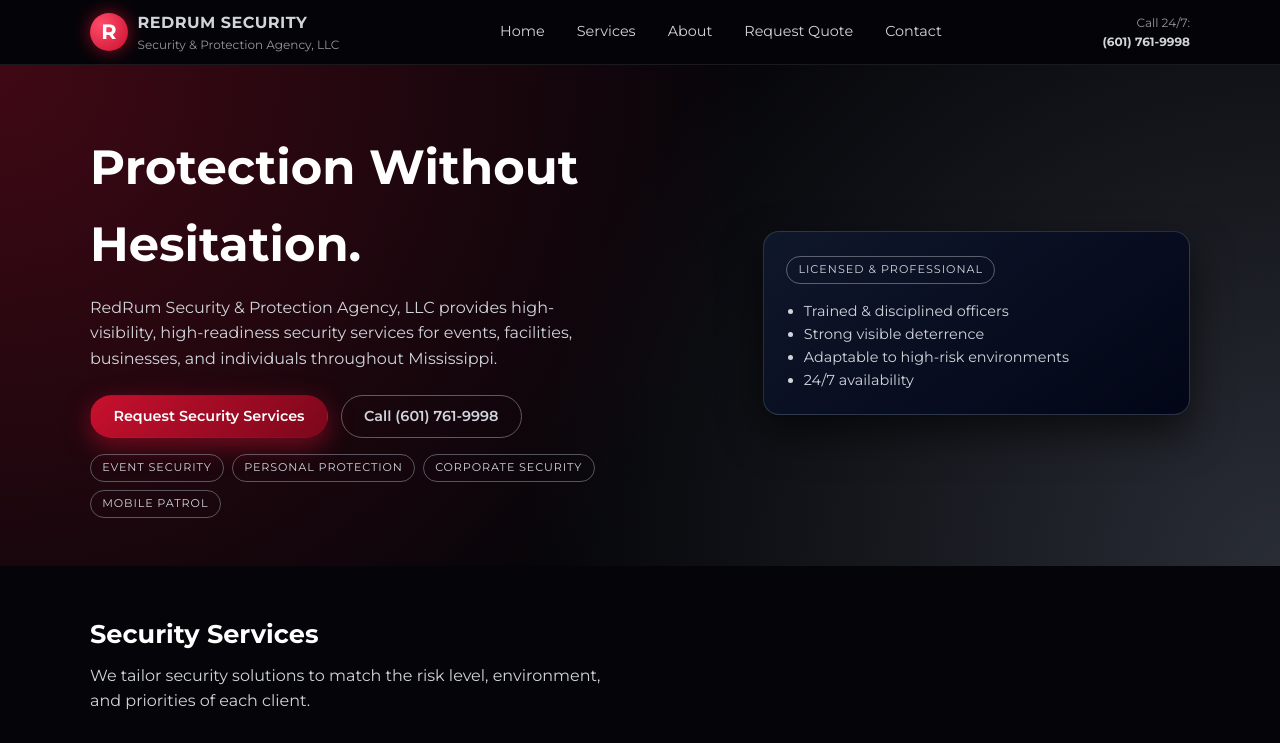
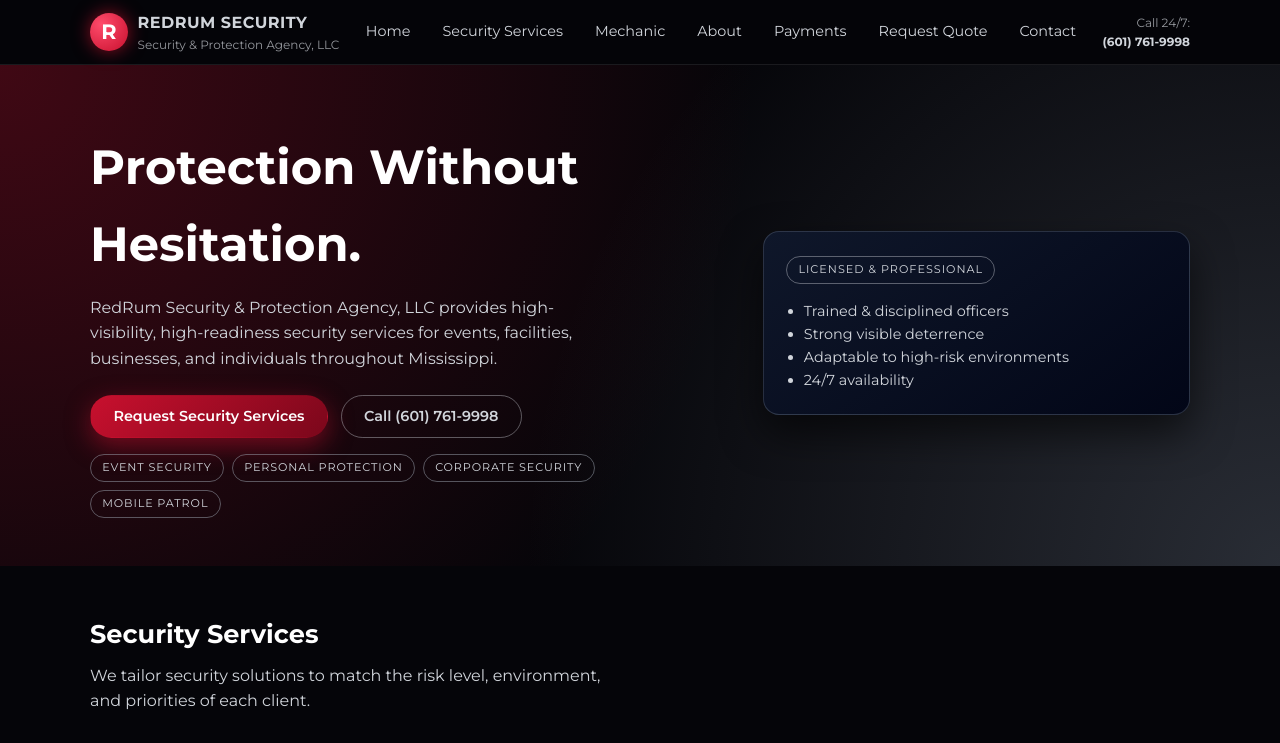
Before and after one commit to Redrum-llc/RedRumSecurity, a plain HTML site: page index.html in a window 1280 px wide. Shown: the top 743 px of the page. Drawn offline with Linux system fonts and the light colour scheme.

Commit message:
Update index.html

```diff
--- a/index.html
+++ b/index.html
@@ -27,12 +27,14 @@
         </div>
       </div>
       <nav class="nav">
-        <a href="#home">Home</a>
-        <a href="#services">Services</a>
-        <a href="#about">About</a>
-        <a href="#quote">Request Quote</a>
-        <a href="#contact">Contact</a>
-      </nav>
+  <a href="#home">Home</a>
+  <a href="#services">Security Services</a>
+  <a href="#mechanic">Mechanic</a>
+  <a href="#about">About</a>
+  <a href="#payments">Payments</a>
+  <a href="#quote">Request Quote</a>
+  <a href="#contact">Contact</a>
+</nav>
       <div class="header-contact">
         <span class="phone-label">Call 24/7:</span>
         <a href="tel:+16017619998" class="phone-number">(601) 761-9998</a>
```
